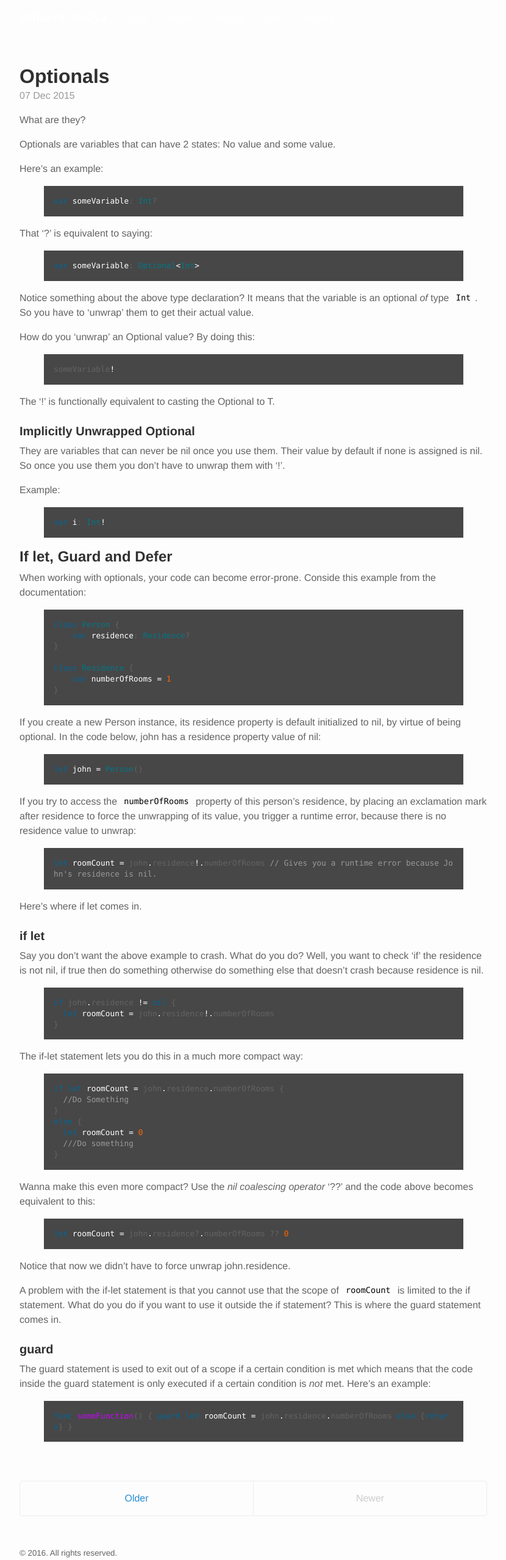
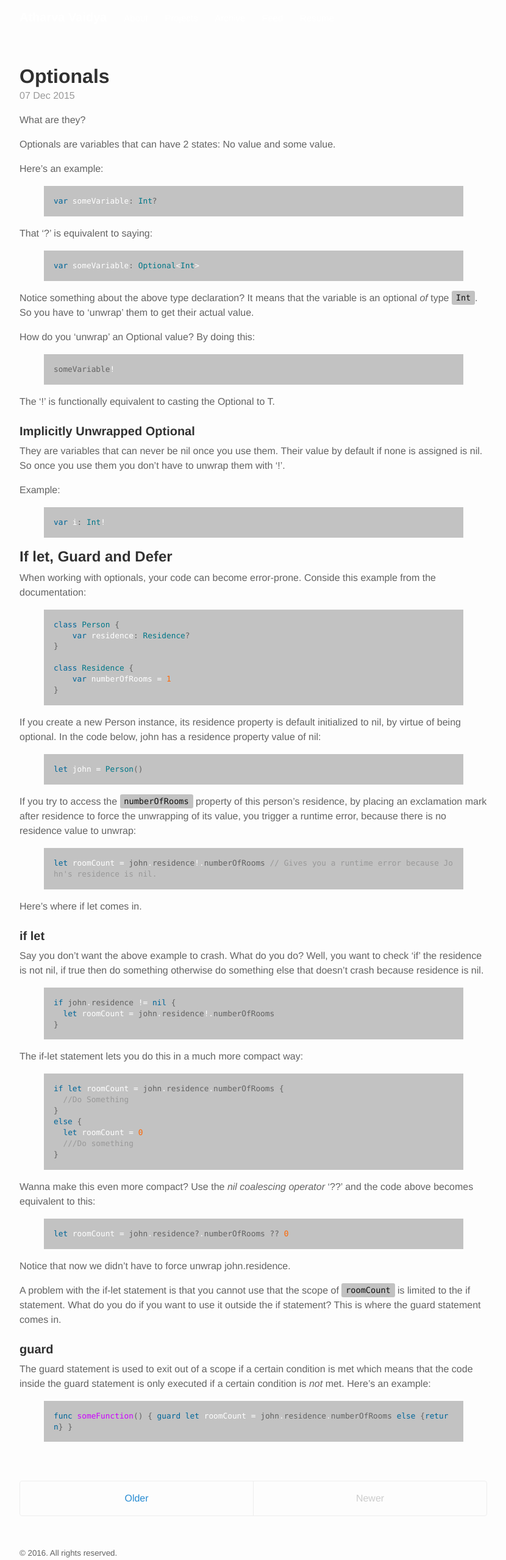
Before and after one commit to AtharvaVaidya/atharvavaidya.github.io, a Jekyll site: the page built from index.html, in a window 1280 px wide. Shown: the whole page at 61% size, without its empty margins (224-1054 px from the left). Built offline with Jekyll 4.4.1, drawn with Linux system fonts in a browser that asks for light colours; the list of posts is cut into pages by our own code.

Commit message:
Update poole.css

```diff
--- a/public/css/poole.css
+++ b/public/css/poole.css
@@ -155,8 +155,8 @@ pre {
 code {
   padding: .25em .5em;
   font-size: 85%;
-  color: #000;
-  background-color: #fdfdfd;
+  color: #111;
+  background-color: #C2C2C2;
   border-radius: 3px;
 }
 pre {
@@ -170,7 +170,7 @@ pre {
   white-space: pre-wrap;
   word-break: break-all;
   word-wrap: break-word;
-  background-color: #474747;
+  background-color: #C2C2C2;
 }
 pre code {
   padding: 0;
```
